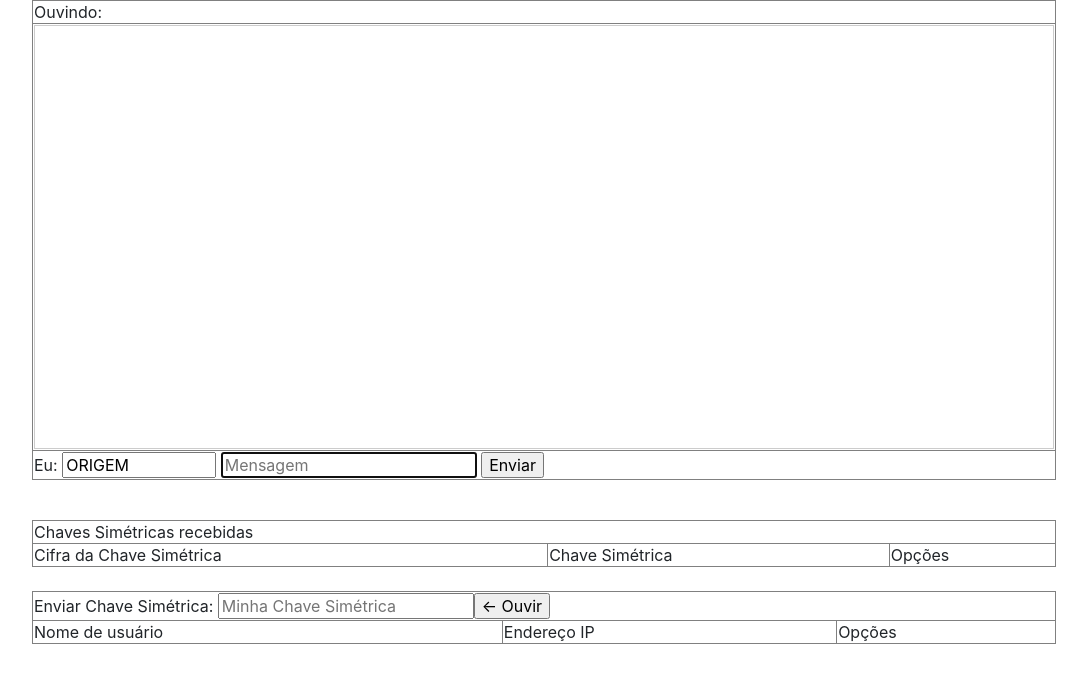
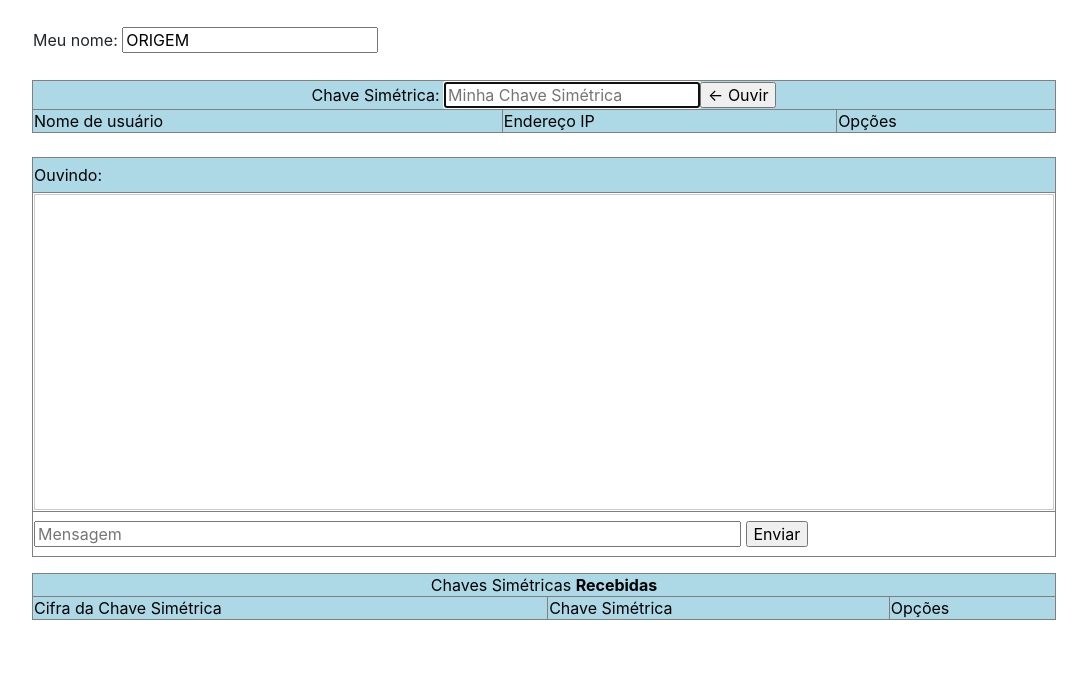
Before and after one commit to RafaelBini/ChatCripto, a plain HTML site: page index.html in a window 1280 px wide. Shown: the whole page, without its empty margins (96-1183 px from the left). Drawn offline with nearby package versions, Linux system fonts and the light colour scheme; no server answers.

Commit message:
Adicionei alguns detalhes no design

```diff
--- /dev/null
+++ b/estilo.css
@@ -0,0 +1,23 @@
+.cifraMsg {
+    height: 20px;
+    color: red;
+    font-style: italic;
+    font-size: 13px;
+    vertical-align: middle;
+
+}
+
+.normalMsg{
+    height: 25px;
+    vertical-align: middle;
+
+}
+
+.cabecalho{
+    background-color: lightblue;
+    color: black;
+}
+
+td{
+
+}
--- a/index.html
+++ b/index.html
@@ -1,9 +1,11 @@
 <html>
 
 <head>
+    <meta charset="UTF-8">
     <link rel="stylesheet" href="https://stackpath.bootstrapcdn.com/bootstrap/4.1.3/css/bootstrap.min.css"
         integrity="sha384-MCw98/SFnGE8fJT3GXwEOngsV7Zt27NXFoaoApmYm81iuXoPkFOJwJ8ERdknLPMO" crossorigin="anonymous">
-    <meta charset="UTF-8">
+    <link rel="stylesheet" href="estilo.css" />
+
     <script src="https://www.gstatic.com/firebasejs/7.10.0/firebase-app.js"></script>
     <script src="https://www.gstatic.com/firebasejs/7.10.0/firebase-firestore.js"></script>
     <script src="https://www.gstatic.com/firebasejs/7.10.0/firebase-analytics.js"></script>
@@ -33,20 +35,44 @@
 </head>
 
 <body onload="iniciar()">
+
+
+
+
+
     <form name="meuForm" method="POST" onsubmit="enviarMensagem(document.meuForm.msg.value.toString()); return false">
-        <table align="center" width="80%" border='1' height="60%">
+        <br />
+        <table align="center" width="80%" height="4%">
             <tr>
-                <td>Ouvindo: <label id="simKeyOuvida"></label></td>
-            </tr>
-            <!--
-            <tr>
-                <td><input type="text" placeholder="Nova Chave Simetrica" value="" size="30" />
-                    <input type="button" value="<- Ouvir" onclick="ouvirNovaSimKey();" />
+                <td>
+                    Meu nome: <input type="text" placeholder="User" id="user" value="ORIGEM" onkeyup="refreshMyUser()"
+                        size="20" />
                 </td>
             </tr>
-            -->
+        </table>
+        <br />
+
+        <table align="center" width="80%" border='1' id="userTable">
+            <tr class="cabecalho">
+                <td colspan='3' align="center">Chave Simétrica: <input type="text" id="simKeyToSend"
+                        placeholder="Minha Chave Simétrica" autofocus /><input type='button' value="<- Ouvir"
+                        onclick="ouvirSimKey(document.getElementById('simKeyToSend').value)" /></td>
+            </tr>
+            <tr class="cabecalho">
+                <td>Nome de usuário</td>
+                <td>Endereço IP</td>
+                <td>Opções</td>
+            </tr>
+
+        </table>
+        <br />
+
+        <table align="center" width="80%" border='1' height="50%">
             <tr>
-                <td height="90%">
+                <td class="cabecalho">Ouvindo: <b><label id="simKeyOuvida"></label></b></td>
+            </tr>
+            <tr>
+                <td height="80%">
                     <div id="chatTable"
                         style="height:100%;width:100%;border:1px solid #ccc;font:16px/26px Georgia, Garamond, Serif;overflow:auto;">
 
@@ -54,45 +80,27 @@
                 </td>
             </tr>
             <tr>
-                <td>Eu: <input type="text" placeholder="User" id="user" value="ORIGEM" onkeyup="refreshMyUser()"
-                        size="10" />
-                    <input type="text" placeholder="Mensagem" id="msg" autofocus />
+                <td>
+                    <input type="text" placeholder="Mensagem" id="msg" size="64" />
+
                     <input type="submit" value="Enviar" />
                 </td>
             </tr>
 
         </table>
     </form>
-    <br />
 
     <table align="center" width="80%" border='1' id="simKeysTable">
-        <tr>
-            <td colspan=3>Chaves Simétricas recebidas</td>
+        <tr class="cabecalho">
+            <td colspan=3 align="center">Chaves Simétricas <b>Recebidas</b></td>
         </tr>
-        <tr>
+        <tr class="cabecalho">
             <td>Cifra da Chave Simétrica</td>
             <td>Chave Simétrica</td>
             <td>Opções</td>
         </tr>
     </table>
 
-    <br />
-
-    <form name="usersForm">
-        <table align="center" width="80%" border='1' id="userTable">
-            <tr>
-                <td colspan='3'>Enviar Chave Simétrica: <input type="text" required id="simKeyToSend"
-                        placeholder="Minha Chave Simétrica" /><input type='button' value="<- Ouvir"
-                        onclick="ouvirSimKey(document.getElementById('simKeyToSend').value)" /></td>
-            </tr>
-            <tr>
-                <td>Nome de usuário</td>
-                <td>Endereço IP</td>
-                <td>Opções</td>
-            </tr>
-
-        </table>
-    </form>
 
 </body>
 
--- a/meuCodigo.js
+++ b/meuCodigo.js
@@ -43,10 +43,13 @@ function iniciar() {
                     // Se conseguiu decriptar,
                     if (decMsg != "" && decUser != "") {
                         // Mostra cifra
-                        document.getElementById("chatTable").innerHTML += `<div height="10px">${decUser}: ${cifraMsg}</div>`;
+                        document.getElementById("chatTable").innerHTML += `<div class="cifraMsg">${cifraMsg}</div>`;
 
                         // Mostra decript
-                        document.getElementById("chatTable").innerHTML += `<div height="10px">${decUser}: ${decMsg}</div>`;
+                        document.getElementById("chatTable").innerHTML += `<div class="normalMsg" title="${cifraMsg}"><b>${decUser}:</b> ${decMsg}</div>`;
+
+                        // Desce o scroll
+                        $('#chatTable').scrollTop($('#chatTable')[0].scrollHeight);
                     }
 
                 }
@@ -67,7 +70,7 @@ function iniciar() {
             // Passa por cada usuario
             querySnapshot.forEach(function (doc) {
                 // Insere o html na tabela de usuários
-                document.getElementById("userTable").innerHTML += `<tr><td>${doc.data().userName}</td><td>${doc.id}</td><td><input type='button' value="Enviar" onclick="enviarSimKey('${doc.id}')" /></td></tr>`;
+                document.getElementById("userTable").innerHTML += `<tr><td>${doc.data().userName}</td><td>${doc.id}</td><td><input type='button' value="Enviar Chave" onclick="enviarSimKey('${doc.id}')" /></td></tr>`;
             });
 
         });
@@ -94,7 +97,7 @@ function iniciar() {
                 // Se eu consigo decriptar,
                 if (decSimKey != null) {
                     // Insere o html na tabela de simKeys
-                    document.getElementById("simKeysTable").innerHTML += `<tr><td>${cifra.substring(0, 25) + "..."}</td><td>${decSimKey}</td><td><input type='button' value="Ouvir" onclick="ouvirSimKey('${decSimKey}')" /></td></tr>`;
+                    document.getElementById("simKeysTable").innerHTML += `<tr><td>${cifra.substring(0, 55) + "..."}</td><td>${decSimKey}</td><td><input type='button' value="Ouvir" onclick="ouvirSimKey('${decSimKey}')" /></td></tr>`;
                 }
             });
 
@@ -228,8 +231,9 @@ function refreshMyUser() {
     // Recebe o user
     var newUserName = document.meuForm.user.value;
 
-    // Salva o usuario no bd
+    // Atualiza a coleção users
     db.collection("users").doc(meuIP).update({
         userName: newUserName
     });
+
 }
```
